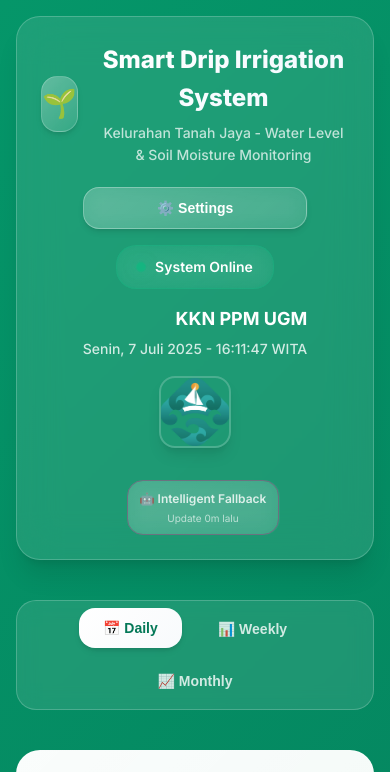
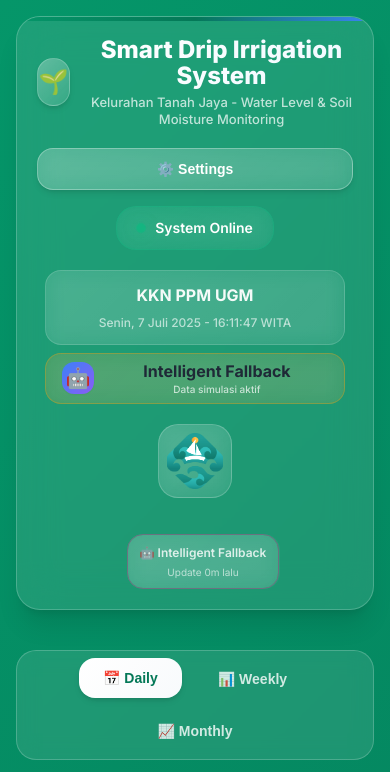
Before and after one commit to Bintang2004/KKN_DRIP4, a website: page index.html in a window 390 px wide. Shown: the top 772 px of the page. Drawn offline with nearby package versions, Linux system fonts and the light colour scheme; files whose address does not match are found by name.

Commit message:
Improve Header UI/UX with Logo Positioning

```diff
--- a/css/styles.css
+++ b/css/styles.css
@@ -51,8 +51,8 @@ body {
 /* ========== HEADER ========== */
 .header {
   display: flex;
+  align-items: center;
   justify-content: space-between;
-  align-items: center;
   margin-bottom: 40px;
   background: rgba(255, 255, 255, 0.1);
   backdrop-filter: blur(20px);
@@ -60,12 +60,26 @@ body {
   border-radius: var(--radius-2xl);
   padding: 24px 32px;
   box-shadow: var(--shadow-xl);
+  position: relative;
+  overflow: hidden;
+}
+
+.header::before {
+  content: '';
+  position: absolute;
+  top: 0;
+  left: 0;
+  right: 0;
+  height: 4px;
+  background: linear-gradient(90deg, var(--primary-green), var(--primary-green-dark), var(--accent-blue));
+  border-radius: var(--radius-2xl) var(--radius-2xl) 0 0;
 }
 
 .header-left {
   display: flex;
   align-items: center;
   gap: 20px;
+  flex: 0 0 auto;
 }
 
 .logo-icon {
@@ -79,6 +93,12 @@ body {
   font-size: 28px;
   border: 1px solid rgba(255, 255, 255, 0.2);
   box-shadow: var(--shadow-md);
+  transition: all 0.3s ease;
+}
+
+.logo-icon:hover {
+  transform: scale(1.05);
+  box-shadow: var(--shadow-lg);
 }
 
 .header-title {
@@ -94,6 +114,7 @@ body {
   -webkit-background-clip: text;
   -webkit-text-fill-color: transparent;
   background-clip: text;
+  line-height: 1.1;
 }
 
 .subtitle {
@@ -101,12 +122,46 @@ body {
   font-weight: 500;
   opacity: 0.9;
   color: rgba(255, 255, 255, 0.8);
+  line-height: 1.3;
 }
 
 .header-right {
   display: flex;
   align-items: center;
-  gap: 24px;
+  gap: 32px;
+  flex: 1;
+  justify-content: flex-end;
+}
+
+.header-center {
+  display: flex;
+  align-items: center;
+  gap: 20px;
+}
+
+.header-info {
+  display: flex;
+  flex-direction: column;
+  align-items: flex-end;
+  gap: 12px;
+}
+
+.header-logo {
+  display: flex;
+  align-items: center;
+  justify-content: center;
+  padding: 8px;
+  background: linear-gradient(135deg, rgba(255, 255, 255, 0.15), rgba(255, 255, 255, 0.05));
+  border-radius: var(--radius-xl);
+  border: 1px solid rgba(255, 255, 255, 0.2);
+  backdrop-filter: blur(10px);
+  transition: all 0.3s ease;
+}
+
+.header-logo:hover {
+  background: linear-gradient(135deg, rgba(255, 255, 255, 0.2), rgba(255, 255, 255, 0.1));
+  transform: translateY(-2px);
+  box-shadow: var(--shadow-lg);
 }
 
 .settings-button {
@@ -124,6 +179,7 @@ body {
   gap: 8px;
   backdrop-filter: blur(10px);
   box-shadow: var(--shadow-md);
+  white-space: nowrap;
 }
 
 .settings-button:hover {
@@ -143,6 +199,7 @@ body {
   font-weight: 600;
   border: 1px solid rgba(16, 185, 129, 0.3);
   backdrop-filter: blur(10px);
+  white-space: nowrap;
 }
 
 .status-dot {
@@ -166,28 +223,96 @@ body {
 }
 
 .date-time {
-  text-align: right;
+  text-align: center;
+  background: linear-gradient(135deg, rgba(255, 255, 255, 0.1), rgba(255, 255, 255, 0.05));
+  padding: 12px 16px;
+  border-radius: var(--radius-lg);
+  border: 1px solid rgba(255, 255, 255, 0.15);
+  backdrop-filter: blur(10px);
+  min-width: 200px;
 }
 
 .organization {
   font-size: 18px;
   font-weight: 700;
   margin-bottom: 4px;
+  color: rgba(255, 255, 255, 0.95);
 }
 
 .current-time {
   font-size: 14px;
   opacity: 0.8;
   font-weight: 500;
+  color: rgba(255, 255, 255, 0.8);
+}
+
+/* ========== INTELLIGENT FALLBACK BADGE ========== */
+.intelligent-fallback-badge {
+  display: flex;
+  align-items: center;
+  gap: 12px;
+  background: linear-gradient(135deg, rgba(59, 130, 246, 0.15), rgba(99, 102, 241, 0.1));
+  border: 1px solid rgba(59, 130, 246, 0.25);
+  border-radius: var(--radius-lg);
+  padding: 8px 16px;
+  backdrop-filter: blur(10px);
+  transition: all 0.3s ease;
+  min-width: 200px;
+}
+
+.intelligent-fallback-badge:hover {
+  background: linear-gradient(135deg, rgba(59, 130, 246, 0.2), rgba(99, 102, 241, 0.15));
+  border-color: rgba(59, 130, 246, 0.35);
+  transform: translateY(-1px);
+  box-shadow: var(--shadow-md);
+}
+
+.fallback-icon {
+  display: flex;
+  align-items: center;
+  justify-content: center;
+  width: 32px;
+  height: 32px;
+  background: linear-gradient(135deg, var(--accent-blue), var(--accent-purple));
+  border-radius: var(--radius-md);
+  font-size: 16px;
+  box-shadow: var(--shadow-sm);
+  flex-shrink: 0;
+}
+
+.fallback-text {
+  display: flex;
+  flex-direction: column;
+  gap: 2px;
+  flex: 1;
+}
+
+.fallback-title {
+  font-size: 13px;
+  font-weight: 700;
+  color: rgba(255, 255, 255, 0.95);
+  line-height: 1.2;
+}
+
+.fallback-status-text {
+  font-size: 11px;
+  font-weight: 500;
+  color: rgba(255, 255, 255, 0.7);
+  line-height: 1.2;
 }
 
 .logo-kkn {
-  width: 72px;
-  height: 72px;
+  width: 64px;
+  height: 64px;
   border-radius: var(--radius-lg);
   object-fit: cover;
-  border: 2px solid rgba(255, 255, 255, 0.2);
-  box-shadow: var(--shadow-lg);
+  transition: all 0.3s ease;
+  filter: brightness(1.1) contrast(1.05);
+}
+
+.logo-kkn:hover {
+  transform: scale(1.05);
+  filter: brightness(1.2) contrast(1.1);
 }
 
 /* ========== TIME CONTROLS ========== */
@@ -1265,6 +1390,19 @@ body {
 
 /* ========== RESPONSIVE DESIGN ========== */
 @media (max-width: 1200px) {
+  .header-right {
+    gap: 24px;
+  }
+
+  .header-info {
+    gap: 8px;
+  }
+
+  .intelligent-fallback-badge,
+  .date-time {
+    min-width: 180px;
+  }
+
   .charts-grid {
     grid-template-columns: 1fr;
   }
@@ -1281,18 +1419,49 @@ body {
 
   .header {
     flex-direction: column;
-    gap: 20px;
+    gap: 24px;
     text-align: center;
     padding: 24px;
   }
 
+  .header-left {
+    justify-content: center;
+  }
+
   .header-right {
     flex-direction: column;
+    gap: 20px;
+    width: 100%;
+  }
+
+  .header-center {
+    flex-direction: column;
     gap: 16px;
+    width: 100%;
+  }
+
+  .header-info {
+    align-items: center;
+    width: 100%;
+  }
+
+  .header-logo {
+    align-self: center;
+  }
+
+  .intelligent-fallback-badge,
+  .date-time {
+    min-width: auto;
+    width: 100%;
+    max-width: 300px;
   }
 
   .main-title {
     font-size: 28px;
+  }
+
+  .subtitle {
+    font-size: 14px;
   }
 
   .location-card {
@@ -1348,12 +1517,44 @@ body {
 }
 
 @media (max-width: 480px) {
+  .header {
+    padding: 20px;
+    gap: 20px;
+  }
+
+  .logo-icon {
+    width: 48px;
+    height: 48px;
+    font-size: 24px;
+  }
+
   .main-title {
     font-size: 24px;
   }
 
   .subtitle {
-    font-size: 14px;
+    font-size: 13px;
+  }
+
+  .organization {
+    font-size: 16px;
+  }
+
+  .current-time {
+    font-size: 12px;
+  }
+
+  .fallback-title {
+    font-size: 12px;
+  }
+
+  .fallback-status-text {
+    font-size: 10px;
+  }
+
+  .logo-kkn {
+    width: 56px;
+    height: 56px;
   }
 
   .metric-value {
--- a/index.html
+++ b/index.html
@@ -21,6 +21,7 @@
                 </div>
             </div>
             <div class="header-right">
+                <div class="header-center">
                     <button class="settings-button" onclick="openSettings()">
                         ⚙️ Settings
                     </button>
@@ -28,11 +29,23 @@
                         <div class="status-dot"></div>
                         <span>System Online</span>
                     </div>
+                </div>
+                <div class="header-info">
                     <div class="date-time">
                         <div class="organization">KKN PPM UGM</div>
                         <div class="current-time" id="current-time">Senin, 7 Juli 2025</div>
                     </div>
+                    <div class="intelligent-fallback-badge" id="intelligent-fallback-badge">
+                        <div class="fallback-icon">🤖</div>
+                        <div class="fallback-text">
+                            <span class="fallback-title">Intelligent Fallback</span>
+                            <span class="fallback-status-text" id="fallback-status-text">Update 0m lalu</span>
+                        </div>
+                    </div>
+                </div>
+                <div class="header-logo">
                     <img src="img/LOGO  KKN.png" alt="Logo KKN-PPM UGM" class="logo-kkn">
+                </div>
             </div>
         </header>
 
--- a/js/weather-api.js
+++ b/js/weather-api.js
@@ -850,12 +850,32 @@ document.addEventListener('DOMContentLoaded', function() {
 
 // Add method to WeatherAPI class
 WeatherAPI.prototype.updateFallbackStatus = function() {
-    const fallbackStatusElement = document.getElementById('fallback-status');
-    if (!fallbackStatusElement) return;
+    // Update the header fallback badge
+    const fallbackBadge = document.getElementById('intelligent-fallback-badge');
+    const fallbackStatusText = document.getElementById('fallback-status-text');
 
     const isUsingFallback = this.currentWeather.source === 'Intelligent Fallback';
     const enabledAPIs = this.apiSources.filter(source => source.enabled).length;
 
+    if (fallbackStatusText) {
+        if (isUsingFallback) {
+            fallbackStatusText.textContent = 'Data simulasi aktif';
+            if (fallbackBadge) {
+                fallbackBadge.style.borderColor = 'rgba(245, 158, 11, 0.35)';
+                fallbackBadge.style.background = 'linear-gradient(135deg, rgba(245, 158, 11, 0.15), rgba(245, 158, 11, 0.1))';
+            }
+        } else {
+            fallbackStatusText.textContent = `Update ${this.currentWeather.dataAge}m lalu`;
+            if (fallbackBadge) {
+                fallbackBadge.style.borderColor = 'rgba(59, 130, 246, 0.25)';
+                fallbackBadge.style.background = 'linear-gradient(135deg, rgba(59, 130, 246, 0.15), rgba(99, 102, 241, 0.1))';
+            }
+        }
+    }
+
+    // Also update the main fallback status if it exists
+    const fallbackStatusElement = document.getElementById('fallback-status');
+    if (fallbackStatusElement) {
         if (isUsingFallback) {
             fallbackStatusElement.innerHTML = `
                 <div class="status-indicator-wrapper">
@@ -873,14 +893,6 @@ WeatherAPI.prototype.updateFallbackStatus = function() {
             `;
             fallbackStatusElement.className = 'fallback-status';
         }
-
-    // Update fallback info based on API availability
-    if (enabledAPIs === 0) {
-        const fallbackInfo = document.querySelector('.intelligent-fallback-info');
-        if (fallbackInfo) {
-            fallbackInfo.style.borderColor = 'rgba(245, 158, 11, 0.3)';
-            fallbackInfo.style.background = 'linear-gradient(135deg, rgba(245, 158, 11, 0.08), rgba(245, 158, 11, 0.05))';
-        }
     }
 };
 
```
Lines whose indentation alone changed are shown as unchanged.
